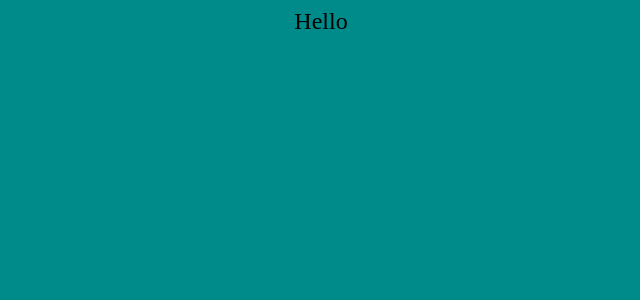
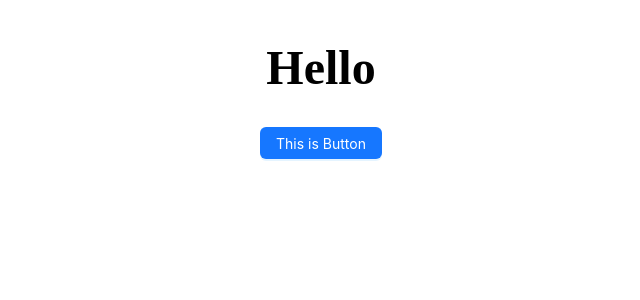
Before and after one commit to SempaiDarcy/chat, a React (Vite) app: page / in a window 1280 px wide. Shown: the top 300 px of the page, without its empty margins (319-959 px from the left). Built offline with nearby package versions, Linux system fonts and the light colour scheme.

Commit message:
feat: add lib: antd

```diff
--- a/package.json
+++ b/package.json
@@ -15,6 +15,7 @@
     "preview": "vite preview"
   },
   "dependencies": {
+    "antd": "^5.12.5",
     "react": "^18.2.0",
     "react-dom": "^18.2.0"
   },
--- a/src/App.tsx
+++ /dev/null
@@ -1,5 +0,0 @@
-import s from '@/app.module.scss'
-
-export const App = () => {
-  return <div className={s.container}>Hello</div>
-}
--- a/src/app.module.scss
+++ b/src/app.module.scss
@@ -1,4 +1,6 @@
 .container {
   display: flex;
   justify-content: center;
+  align-items: center;
+  flex-direction: column;
 }
--- /dev/null
+++ b/src/app.tsx
@@ -0,0 +1,11 @@
+import s from '@/app.module.scss'
+import { Button } from '@/components/ui/button/button'
+
+export const App = () => {
+  return (
+    <div className={s.container}>
+      <h1>Hello</h1>
+      <Button />
+    </div>
+  )
+}
--- /dev/null
+++ b/src/components/ui/button/button.tsx
@@ -0,0 +1,5 @@
+import { Button as BaseButton } from 'antd'
+
+export const Button = () => {
+  return <BaseButton type={'primary'}>This is Button</BaseButton>
+}
--- a/src/index.css
+++ /dev/null
@@ -1,4 +0,0 @@
-:root {
-  font-size: 24px;
-  background-color: darkcyan;
-}
--- /dev/null
+++ b/src/index.module.scss
@@ -0,0 +1,3 @@
+:root {
+  font-size: 24px;
+}
--- a/src/main.tsx
+++ b/src/main.tsx
@@ -1,8 +1,8 @@
 import React from 'react'
 import ReactDOM from 'react-dom/client'
 
-import { App } from '@/App'
-import '@/index.css'
+import { App } from '@/app'
+import '@/index.module.scss'
 
 ReactDOM.createRoot(document.getElementById('root')!).render(
   <React.StrictMode>
```
Also changed, not shown: 1 other file (tests, documents, lock files or other folders).
